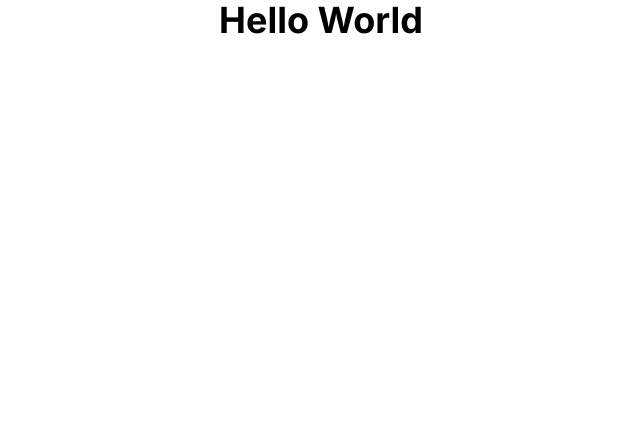
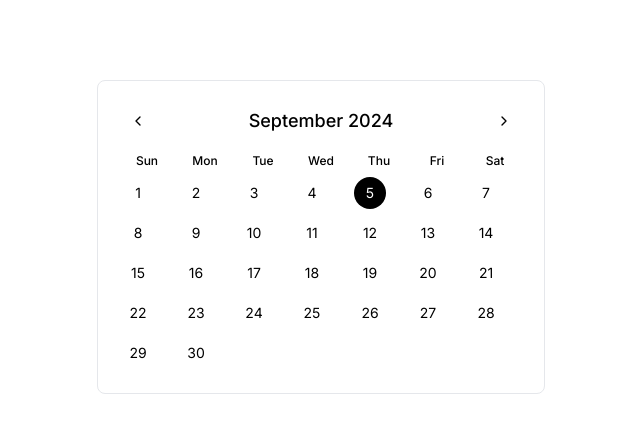
Before and after one commit to officialcody/pearl-thoughts-datepicker, a Next.js app: page / in a window 1280 px wide. Shown: the top 432 px of the page, without its empty margins (319-959 px from the left). Built offline with nearby package versions, Linux system fonts and the light colour scheme.

Commit message:
Date Picker and CalenderDates

```diff
--- /dev/null
+++ b/app/_components/CalenderDates.js
@@ -0,0 +1,28 @@
+export default function CalenderDates({
+  selectedDate,
+  setSelectedDate,
+  currentMonth,
+  currentYear,
+}) {
+  const daysInMonth = new Date(currentYear, currentMonth + 1, 0).getDate();
+
+  const handleDateClick = (date) => {
+    setSelectedDate(new Date(currentYear, currentMonth, date));
+  };
+
+  return Array.from({ length: daysInMonth }, (_, i) => (
+    <button
+      key={i + 1}
+      className={`rounded-full w-8 h-8 text-center text-sm transition-colors hover:bg-muted ${
+        selectedDate.getDate() === i + 1 &&
+        selectedDate.getMonth() === currentMonth &&
+        selectedDate.getFullYear() === currentYear
+          ? "bg-black text-white"
+          : "text-black"
+      }`}
+      onClick={() => handleDateClick(i + 1)}
+    >
+      {i + 1}
+    </button>
+  ));
+}
--- /dev/null
+++ b/app/_components/ChevronLeftIcon.js
@@ -0,0 +1,18 @@
+export default function ChevronLeftIcon(props) {
+  return (
+    <svg
+      {...props}
+      xmlns="http://www.w3.org/2000/svg"
+      width="24"
+      height="24"
+      viewBox="0 0 24 24"
+      fill="none"
+      stroke="currentColor"
+      strokeWidth="2"
+      strokeLinecap="round"
+      strokeLinejoin="round"
+    >
+      <path d="m15 18-6-6 6-6" />
+    </svg>
+  );
+}
--- /dev/null
+++ b/app/_components/ChevronRightIcon.js
@@ -0,0 +1,18 @@
+export default function ChevronRightIcon(props) {
+  return (
+    <svg
+      {...props}
+      xmlns="http://www.w3.org/2000/svg"
+      width="24"
+      height="24"
+      viewBox="0 0 24 24"
+      fill="none"
+      stroke="currentColor"
+      strokeWidth="2"
+      strokeLinecap="round"
+      strokeLinejoin="round"
+    >
+      <path d="m9 18 6-6-6-6" />
+    </svg>
+  );
+}
--- /dev/null
+++ b/app/_components/DatePicker.js
@@ -0,0 +1,75 @@
+"use client";
+
+import { useState } from "react";
+import ChevronRightIcon from "./ChevronRightIcon";
+import ChevronLeftIcon from "./ChevronLeftIcon";
+import Calender from "./CalenderDates";
+import CalenderDates from "./CalenderDates";
+
+export default function DatePicker() {
+  const [selectedDate, setSelectedDate] = useState(new Date());
+  const [currentMonth, setCurrentMonth] = useState(selectedDate.getMonth());
+  const [currentYear, setCurrentYear] = useState(selectedDate.getFullYear());
+
+  const firstDayOfMonth = new Date(currentYear, currentMonth, 1).getDay();
+
+  const handlePreviousMonth = () => {
+    if (currentMonth === 0) {
+      setCurrentMonth(11);
+      setCurrentYear(currentYear - 1);
+    } else {
+      setCurrentMonth(currentMonth - 1);
+    }
+  };
+  const handleNextMonth = () => {
+    if (currentMonth === 11) {
+      setCurrentMonth(0);
+      setCurrentYear(currentYear + 1);
+    } else {
+      setCurrentMonth(currentMonth + 1);
+    }
+  };
+
+  return (
+    <div className="m-auto mt-20 bg-background rounded-lg border p-6 w-full max-w-md">
+      <div className="flex items-center justify-between mb-4">
+        <button
+          className="p-2 rounded-full hover:bg-black hover:text-white"
+          onClick={handlePreviousMonth}
+        >
+          <ChevronLeftIcon className="w-4 h-4" />
+        </button>
+        <div className="text-lg font-medium">
+          {new Date(currentYear, currentMonth).toLocaleString("default", {
+            month: "long",
+            year: "numeric",
+          })}
+        </div>
+        <button
+          className="p-2 rounded-full hover:bg-black hover:text-white"
+          onClick={handleNextMonth}
+        >
+          <ChevronRightIcon className="w-4 h-4" />
+        </button>
+      </div>
+      <div className="grid grid-cols-7 gap-2">
+        {["Sun", "Mon", "Tue", "Wed", "Thu", "Fri", "Sat"].map((day) => (
+          <div key={day} className="text-center text-xs font-medium text-black">
+            {day}
+          </div>
+        ))}
+        {Array.from({ length: firstDayOfMonth }, (_, i) => (
+          <div key={`empty-${i}`} className="text-center text-xs text-black">
+            {" "}
+          </div>
+        ))}
+        <CalenderDates
+          selectedDate={selectedDate}
+          setSelectedDate={setSelectedDate}
+          currentYear={currentYear}
+          currentMonth={currentMonth}
+        />
+      </div>
+    </div>
+  );
+}
--- a/app/page.js
+++ b/app/page.js
@@ -1,5 +1,9 @@
+import DatePicker from "./_components/DatePicker";
+
 export default function Home() {
   return (
-    <main className="flex text-4xl justify-center font-bold">Hello World</main>
+    <main className="flex justify-center">
+      <DatePicker />
+    </main>
   );
 }
```
